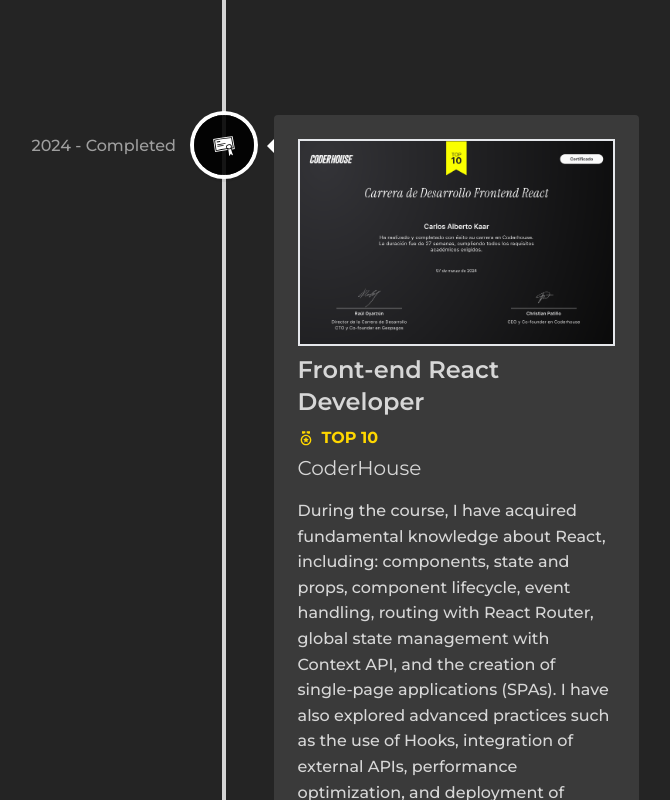
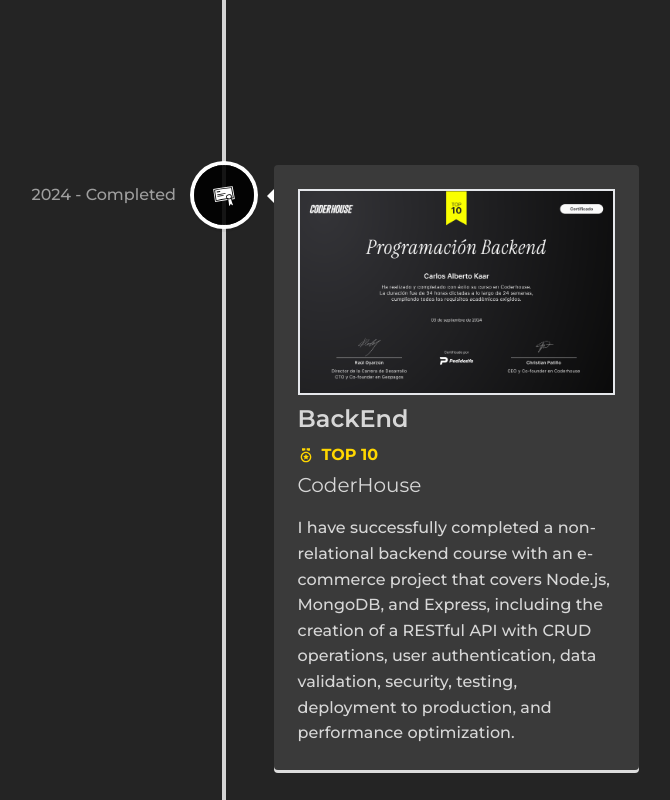
Before and after one commit to CharlyKrDev/Porfolio, a React (Vite) app: page / in a window 1280 px wide. Shown: the part 2540-3340 px from the top of the page, without its empty margins (525-1195 px from the left). Built offline with nearby package versions, Linux system fonts and the light colour scheme.

Commit message:
Update: Certificados

```diff
--- a/src/components/Certification/CertificationLine.jsx
+++ b/src/components/Certification/CertificationLine.jsx
@@ -1,4 +1,3 @@
-import React from "react";
 import {
   VerticalTimeline,
   VerticalTimelineElement,
@@ -43,9 +42,9 @@
         }}
         icon={<GiDiploma/>}
         >
-        <div className="">
+        <div className="z-10 relative">
         <img
-          className="h-200px cursor-pointer transition-all ease-in-out duration-500 transform active:scale-[200%] border-2"
+          className="h-200px cursor-pointer transition-all ease-in-out duration-500 transform active:scale-[150%] border-2"
           src={`${certificado.img}`}
           alt={t(certificado.title)}
         />
--- a/src/components/Language/i18next.js
+++ b/src/components/Language/i18next.js
@@ -88,7 +88,7 @@
           certification: {
             0: {
               title: "BackEnd",
-              desc: "Actualmente estoy realizando un curso de backend no relacional con proyecto de e-commerce que abarca Node.js, MongoDB y Express incluye la creación de una API RESTful con operaciones CRUD, autenticación de usuarios, validación de datos, seguridad, pruebas, despliegue en producción y optimización de rendimiento.",
+              desc: "Un curso de backEnd no relacional con proyecto de e-commerce que abarca Node.js, MongoDB y Express incluye la creación de una API RESTful con operaciones CRUD, autenticación de usuarios, validación de datos, seguridad, pruebas, despliegue en producción y optimización de rendimiento.",
             },
             1: {
               title: "Desarrollador Front-end React",
@@ -123,6 +123,10 @@
               act: "2024 - En curso",
               comple24: "2024 - Completado",
               comple18: "2018 - Completado",
+            },
+            9: {
+              title: "FullStack - MERN",
+              desc: "He finalizado con éxito la carrera de Full Stack, adquiriendo habilidades en el desarrollo de aplicaciones web con tecnologías como React, Node.js, Express, MongoDB y Firebase. Además, tengo experiencia en el uso de Git y GitHub para la colaboración en equipo y la gestión eficiente de proyectos.",
             },
           },
         },
@@ -209,7 +213,7 @@
           certification: {
             0: {
               title: "BackEnd",
-              desc: "I am currently taking a non-relational backend course with an e-commerce project that covers Node.js, MongoDB, and Express, including the creation of a RESTful API with CRUD operations, user authentication, data validation, security, testing, deployment to production, and performance optimization.",
+              desc: "I have successfully completed a non-relational backend course with an e-commerce project that covers Node.js, MongoDB, and Express, including the creation of a RESTful API with CRUD operations, user authentication, data validation, security, testing, deployment to production, and performance optimization.",
             },
             1: {
               title: "Front-end React Developer",
@@ -244,6 +248,10 @@
               act: "2024 - In progress",
               comple24: "2024 - Completed",
               comple18: "2018 - Completed",
+            },
+            9: {
+              title: "FullStack - MERN",
+              desc: "I have successfully completed the Full Stack program, gaining skills in developing web applications using technologies such as React, Node.js, Express, MongoDB, and Firebase. Additionally, I have experience using Git and GitHub for team collaboration and efficient project management.",
             },
           },
         },
@@ -328,7 +336,7 @@
           certification: {
             0: {
               title: "BackEnd",
-              desc: "Attualmente sto seguendo un corso di backend non relazionale con un progetto di e-commerce che include Node.js, MongoDB e Express, e che prevede la creazione di un'API RESTful con operazioni CRUD, autenticazione degli utenti, convalida dei dati, sicurezza, testing, distribuzione in produzione e ottimizzazione delle prestazioni.",
+              desc: "Ho completato con successo un corso di backend non relazionale con un progetto di e-commerce che include Node.js, MongoDB e Express, e che prevede la creazione di un'API RESTful con operazioni CRUD, autenticazione degli utenti, convalida dei dati, sicurezza, testing, distribuzione in produzione e ottimizzazione delle prestazioni.",
             },
             1: {
               title: "Sviluppatore Front-end React",
@@ -364,6 +372,10 @@
               comple24: "2024 - Completato",
               comple18: "2018 - Completato",
             },
+            9: {
+              title: "FullStack - MERN",
+              desc: "Ho completato con successo il corso Full Stack, acquisendo competenze nello sviluppo di applicazioni web con tecnologie come React, Node.js, Express, MongoDB e Firebase. Inoltre, ho esperienza nell'uso di Git e GitHub per la collaborazione in team e la gestione efficiente dei progetti.",
+            },
           },
         },
       },
--- a/src/data/certification.js
+++ b/src/data/certification.js
@@ -1,5 +1,4 @@
 
-import backCert from '../assets/img/certifications/0.png'
 import reactCert from '../assets/img/certifications/1.png'
 import jsCert from '../assets/img/certifications/2.png'
 import wpCert from '../assets/img/certifications/3.png'
@@ -7,21 +6,34 @@
 import dataCert from '../assets/img/certifications/5.png'
 import gitCert from '../assets/img/certifications/6.png'
 import devUtn from '../assets/img/certifications/7.png'
+import backCert from '../assets/img/certifications/8.png'
+import fullStackCert from '../assets/img/certifications/9.png'
+
+
 
 
 
 export const certificadoIt = [
     {
         id:0,
+        title: "certification.9.title",
+        institution: 'CoderHouse',
+        description: 'certification.9.desc',
+        date: "certification.8.comple24",
+        top: true,
+        img:`${fullStackCert}`
+    },
+    {
+        id:1,
         title: "certification.0.title",
         institution: 'CoderHouse',
         description: 'certification.0.desc',
-        date: "certification.8.act",
-        top: false,
+        date: "certification.8.comple24",
+        top: true,
         img:`${backCert}`
     },
     {
-        id:1,
+        id:2,
         title: "certification.1.title",
         institution: 'CoderHouse',
         description: 'certification.1.desc',
@@ -30,7 +42,7 @@
         img:`${reactCert}`
     },
     {
-        id: 2,
+        id: 3,
         title: "certification.2.title",
         institution: 'CoderHouse',
         description: 'certification.2.desc',
@@ -41,7 +53,7 @@
     },
 
     {
-        id: 3,
+        id: 4,
         title: "certification.3.title",
         institution: 'CoderHouse',
         description: 'certification.3.desc',
@@ -51,7 +63,7 @@
 
     },
     {
-        id: 4,
+        id: 5,
         title: "certification.4.title",
         institution: 'CoderHouse',
         description: 'certification.4.desc',
@@ -61,7 +73,7 @@
 
     },
     {
-        id: 5,
+        id: 6,
         title: "certification.5.title",
         institution: 'Data & analytic',
         description: 'certification.5.desc',
@@ -71,7 +83,7 @@
 
     },
     {
-        id: 6,
+        id: 7,
         title: "certification.6.title",
         institution: 'Microsoft Learn',
         description: 'certification.6.desc',
@@ -81,7 +93,7 @@
 
     },
     {
-        id: 7,
+        id: 8,
         title: "certification.7.title",
         institution: 'Universidad Tecnológica Nacional e-Learning',
         description: 'certification.7.desc',
--- a/src/data/projects.js
+++ b/src/data/projects.js
@@ -18,7 +18,7 @@
         title: `E-Commerce Perfumería Oeste`,
         description: `WebSite out service`,
         img: `${wpPage}`,
-        gitub: ``,
+        gitub: `#`,
         vercel: ``,
         technologies: [`WordPress`, `WOOcommerce`, `Elementor`, `Blog`, `MercadoPago Payment`],
 
```
Also changed, not shown: src/assets/img/certifications/8.png (added), src/assets/img/certifications/9.png (added).
